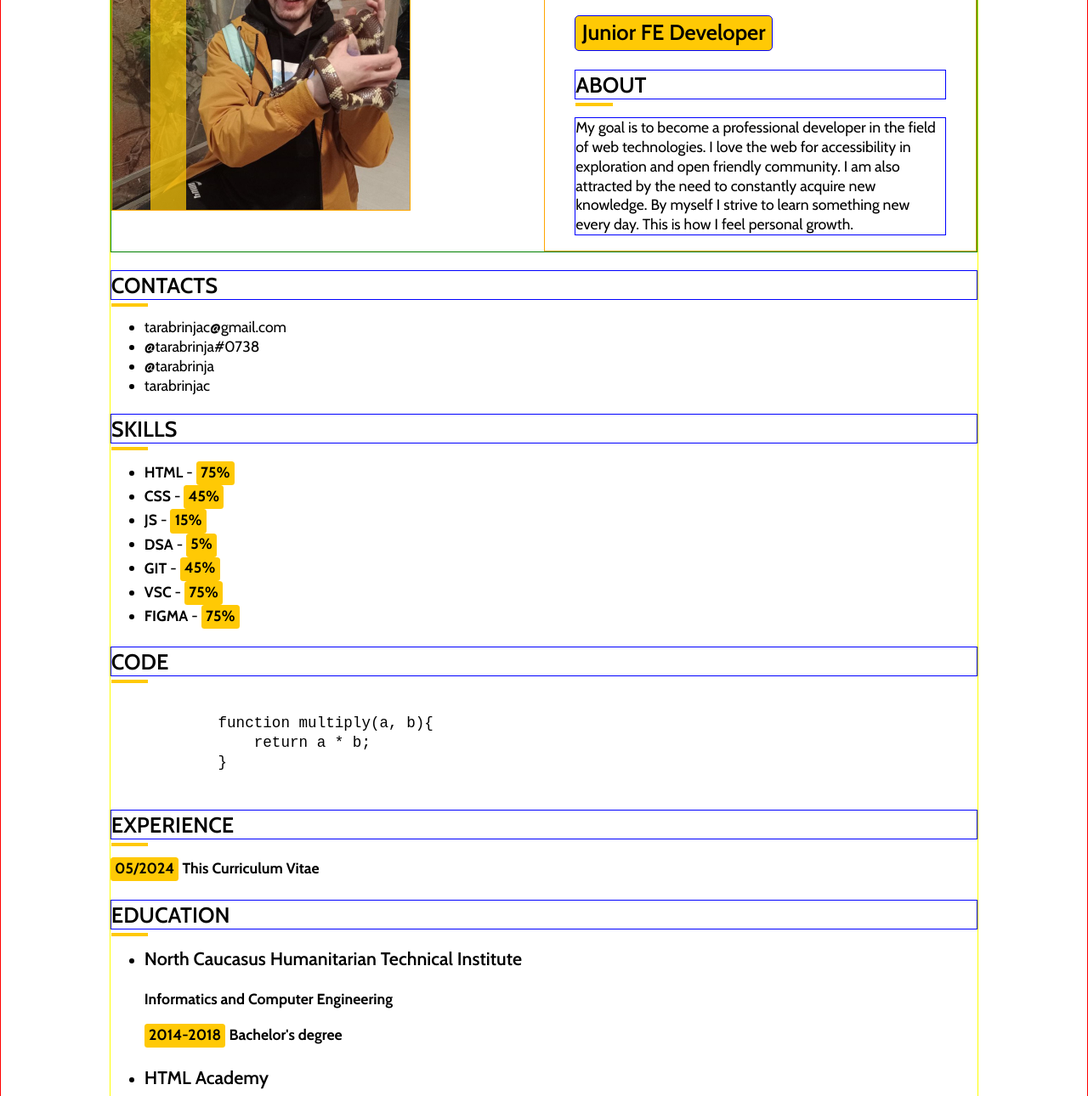
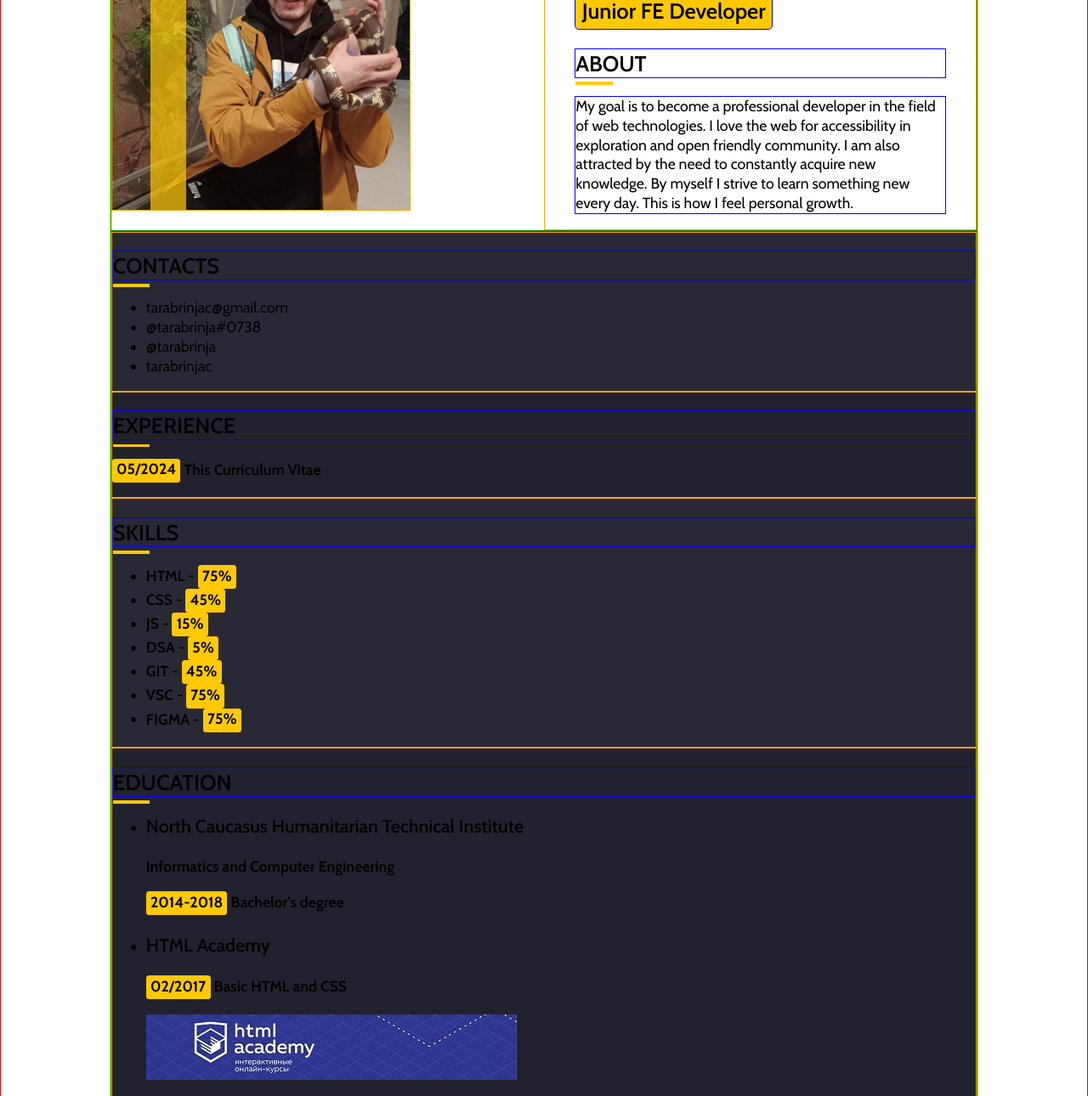
Before and after one commit to tarabrinjac/cv-origins, a website: page index.html in a window 1280 px wide. Shown: the part 212-1502 px from the top of the page at 85% size. Drawn offline with Linux system fonts and the light colour scheme.

Commit message:
feat: make main section layout

```diff
--- a/index.html
+++ b/index.html
@@ -28,7 +28,7 @@
 
   <main class="page-main">
     <div class="page-container">
-      <section class="section section-about" id="about">
+      <section class="section-about" id="about">
         <div class="about-avatar-wrapper">
           <img class="about-avatar" src="img/avatar-350-mirror.jpg" alt="applicant avatar" width="350" height="350">
         </div>
@@ -43,8 +43,9 @@
           </p>
         </div>
       </section>
+
       <div class="content-container">
-        <section class="section" id="contacts">
+        <section class="section section-contacts" id="contacts">
           <h2 class="section-heading">Contacts</h2>
           <ul>
             <li><a class="contact-link" href="mailto:tarabrinjac@gmail.com" title="email">tarabrinjac@gmail.com</a></li>
@@ -54,7 +55,7 @@
           </ul>
         </section>
 
-        <section class="section" id="skills">
+        <section class="section section-skills" id="skills">
           <h2 class="section-heading">Skills</h2>
           <ul>
             <li><span class="skill-name">HTML</span> - <span class="skill-percent">75%</span></li>
@@ -67,7 +68,7 @@
           </ul>
         </section>
 
-        <section class="section" id="code">
+        <section class="section section-code" id="code">
           <h2 class="section-heading">Code</h2>
           <pre><code>
             function multiply(a, b){
@@ -76,12 +77,12 @@
           </code></pre>
         </section>
 
-        <section class="section" id="experience">
+        <section class="section section-experience" id="experience">
           <h2 class="section-heading">Experience</h2>
           <p><span class="experience-date">05/2024</span> <span class="experience-name">This Curriculum Vitae</span></p>
         </section>
 
-        <section class="section" id="education">
+        <section class="section section-education" id="education">
           <h2 class="section-heading">Education</h2>
           <ul>
             <li>
@@ -99,7 +100,7 @@
           </ul>
         </section>
 
-        <section class="section" id="english">
+        <section class="section section-english" id="english">
           <h2 class="section-heading">English</h2>
           <p><span class="skill-name">A2 Elemetary</span> - <span class="skill-percent">45%</span></p>
           <a href="https://www.efset.org/quick-check/launch/" target="_blank" rel="noreferrer noopener">
--- a/style.css
+++ b/style.css
@@ -21,6 +21,7 @@
 /** Page Heading */
 
 .page-heading {
+  margin: 0.39em 0;
   font-size: 2.55em;
   font-weight: 500;
 }
@@ -232,6 +233,21 @@
   border: solid 1px #ffa500;
 }
 
+@media (max-width: 1400px) {
+  .header-nav {
+    justify-content: flex-start;
+  }
+
+  .nav-list {
+    width: 100%;
+    justify-content: flex-start;
+  }
+
+  .nav-item {
+    margin-right: 1em;
+  }
+}
+
 .nav-item {
   border: solid 1px #0000ff;
 }
@@ -308,6 +324,62 @@
 
 /** Content Sections Layout */
 
+.content-container {
+  display: flex;
+  flex-wrap: wrap;
+  align-content: flex-start;
+
+  border: solid 1px #008000;
+}
+
+.section {
+  width: 50%;
+
+  border: solid 1px #ffa500;
+}
+
+.section-contacts {
+  order: 1;
+
+  background-color: #292935;
+}
+
+.section-skills {
+  order: 3;
+
+  background-color: #292935;
+}
+
+.section-code {
+  order: 5;
+
+  background-color: #292935;
+}
+
+.section-experience {
+  order: 2;
+
+  background-color: #22222e;
+}
+
+.section-education {
+  order: 4;
+
+  background-color: #22222e;
+}
+
+.section-english {
+  order: 6;
+
+  background-color: #22222e;
+}
+
+@media (max-width: 1400px) {
+  .section {
+    width: 100%;
+  }
+}
+
 /* border: solid 1px #ff0000; red
 /* border: solid 1px #ffa500; orange
 /* border: solid 1px #008000; green
```
